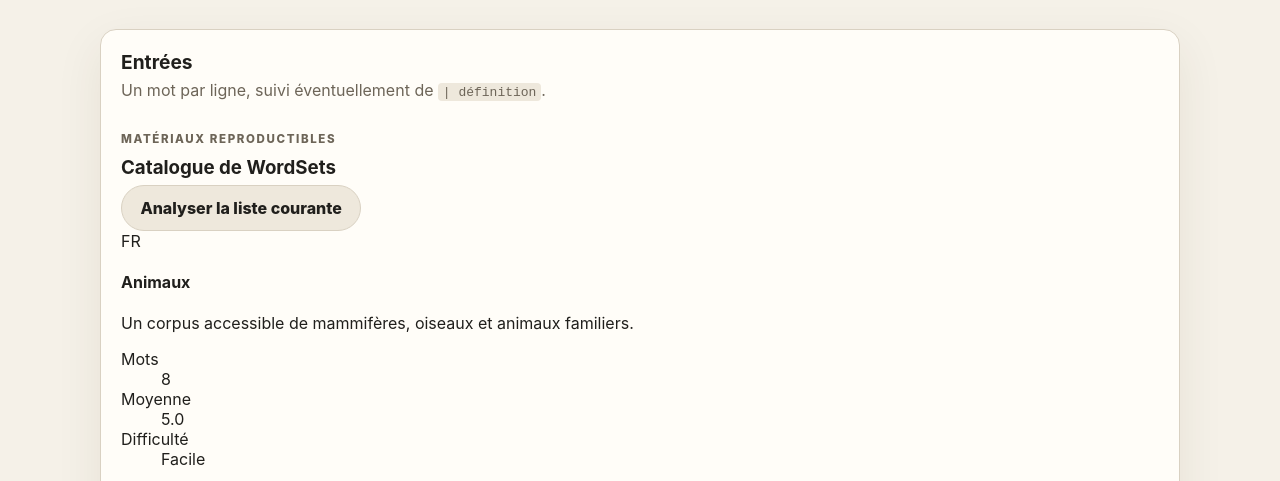
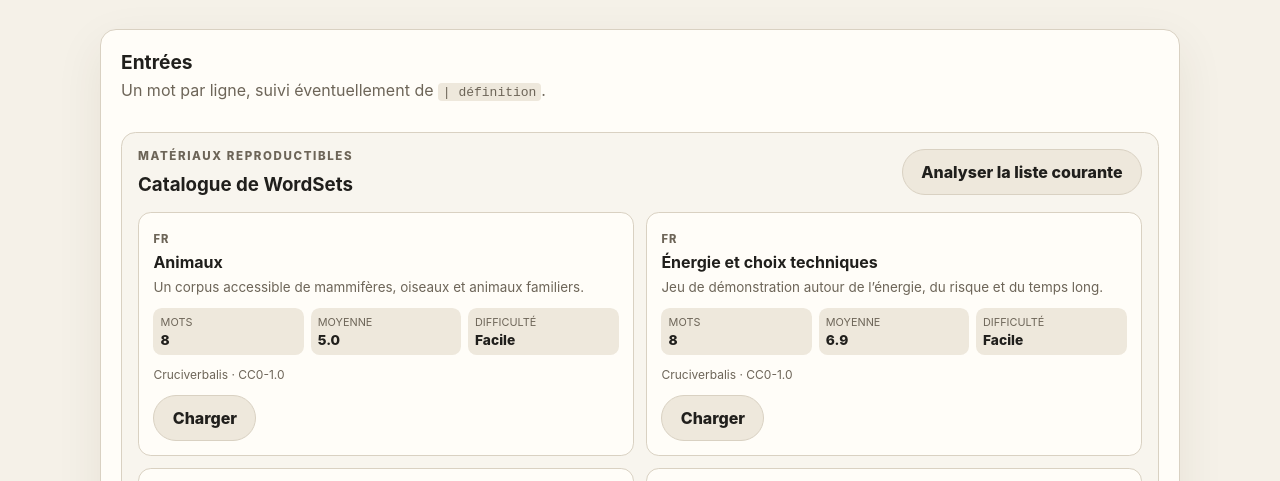
Before and after one commit to gotoo77/Cruciverbalis, a website built with Vite: page index.html in a window 1280 px wide. Shown: the part 245-726 px from the top of the page. Built offline with nearby package versions, Linux system fonts and the light colour scheme.

Commit message:
style: load dataset catalog stylesheet

```diff
--- a/index.html
+++ b/index.html
@@ -4,6 +4,7 @@
     <meta charset="UTF-8" />
     <meta name="viewport" content="width=device-width, initial-scale=1.0" />
     <meta name="description" content="Cruciverbalis — forge de mots croisés de qualité" />
+    <link rel="stylesheet" href="/src/dataset-catalog.css" />
     <title>Cruciverbalis</title>
   </head>
   <body>
```
